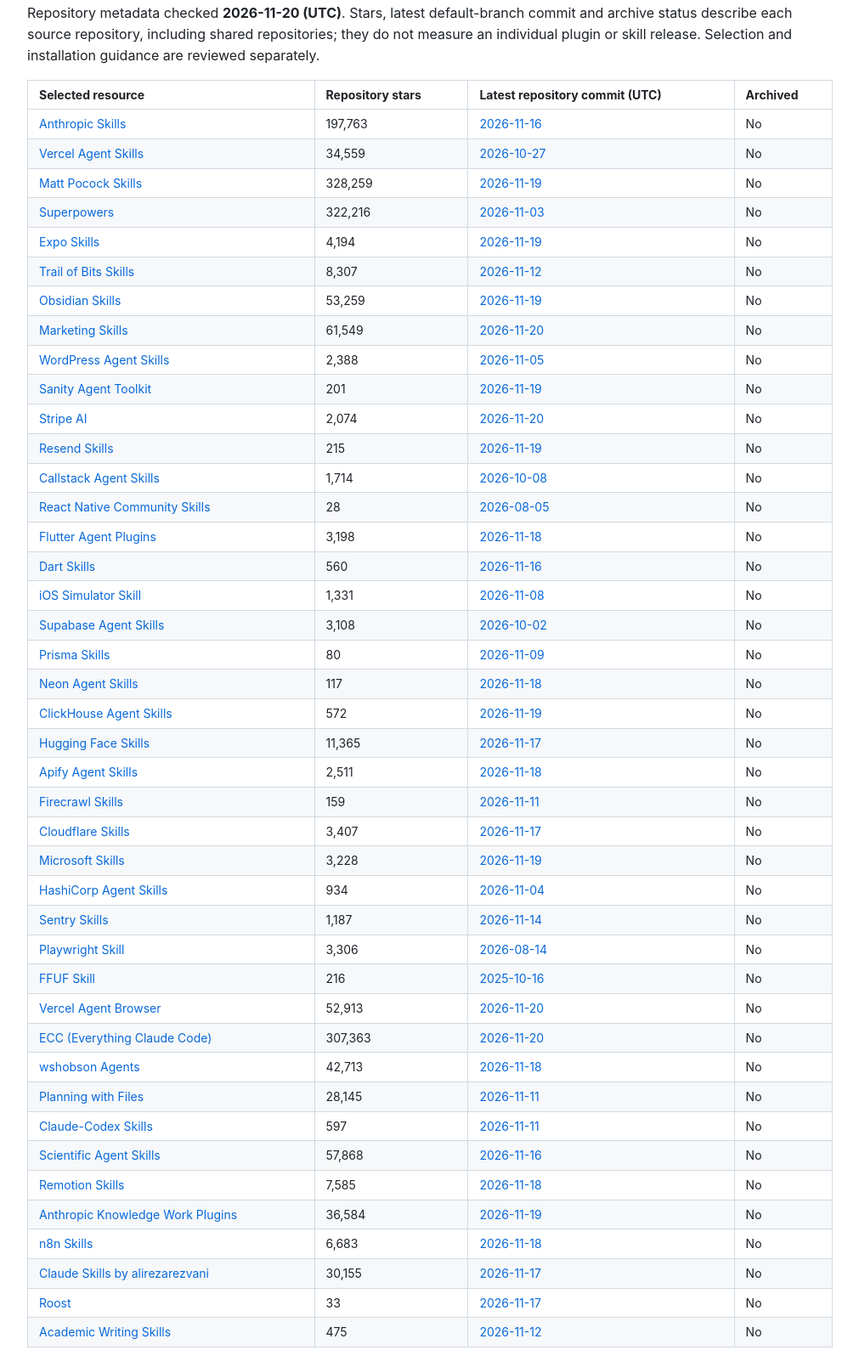
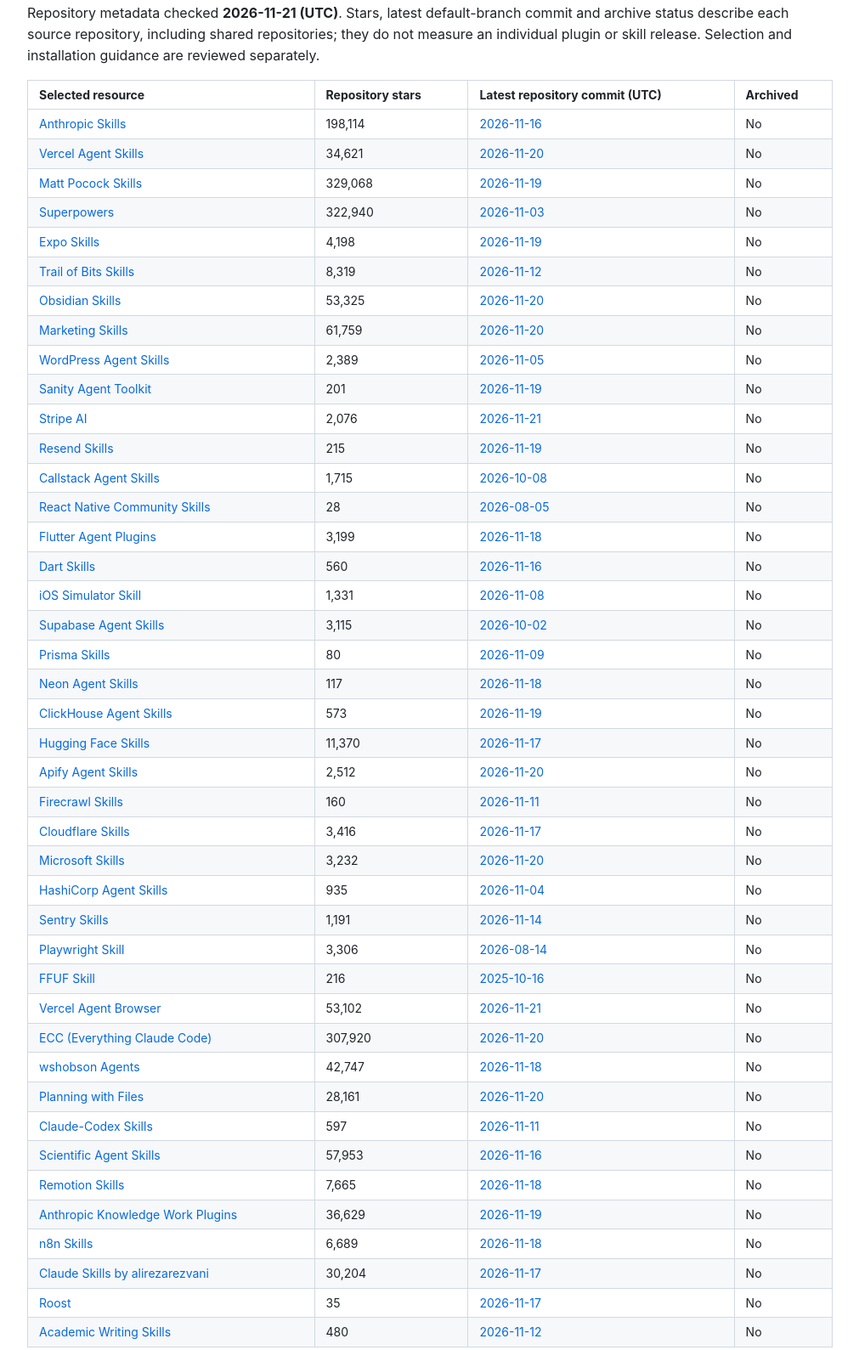
Before and after one commit to gbouslov/best-claude-code-skills, a plain HTML site: page docs/index.html in a window 1280 px wide. Shown: the part 9090-10679 px from the top of the page at 85% size, without its empty margins (134-1145 px from the left). Drawn offline with Linux system fonts and the light colour scheme.

Commit message:
Refresh public repository activity and README site

```diff
--- a/docs/index.html
+++ b/docs/index.html
@@ -563,7 +563,7 @@ running deployment commands.</pre></div>
 <p dir="auto">Source review dates above describe editorial checks of upstream scope and setup. The table below tracks repository metadata; a commit can change any file and does not establish when a particular skill changed.</p>
 
 <h2 dir="auto" id="repository-activity">Repository activity</h2>
-<p dir="auto">Repository metadata checked <strong>2026-11-20 (UTC)</strong>. Stars, latest default-branch commit and archive status describe each source repository, including shared repositories; they do not measure an individual plugin or skill release. Selection and installation guidance are reviewed separately.</p>
+<p dir="auto">Repository metadata checked <strong>2026-11-21 (UTC)</strong>. Stars, latest default-branch commit and archive status describe each source repository, including shared repositories; they do not measure an individual plugin or skill release. Selection and installation guidance are reviewed separately.</p>
 <markdown-accessiblity-table><div class="table-wrap"><table role="table">
 <thead>
 <tr>
@@ -576,55 +576,55 @@ running deployment commands.</pre></div>
 <tbody>
 <tr>
 <td><a href="https://github.com/anthropics/skills">Anthropic Skills</a></td>
-<td align="right">197,763</td>
+<td align="right">198,114</td>
 <td><a href="https://github.com/anthropics/skills/commit/e4bb5d960d87126ff3b3a8af1a104b7db67560ba">2026-11-16</a></td>
 <td>No</td>
 </tr>
 <tr>
 <td><a href="https://github.com/vercel-labs/agent-skills">Vercel Agent Skills</a></td>
-<td align="right">34,559</td>
-<td><a href="https://github.com/vercel-labs/agent-skills/commit/1a2c79d4e6c4a2283dc2c614b6538cbe1ed5ca62">2026-10-27</a></td>
+<td align="right">34,621</td>
+<td><a href="https://github.com/vercel-labs/agent-skills/commit/5a37a6329fbad3666c3207392a6a7c0110e92efb">2026-11-20</a></td>
 <td>No</td>
 </tr>
 <tr>
 <td><a href="https://github.com/mattpocock/skills">Matt Pocock Skills</a></td>
-<td align="right">328,259</td>
+<td align="right">329,068</td>
 <td><a href="https://github.com/mattpocock/skills/commit/abeeaf95660ba9e8b7c753eb38f441ca707a8823">2026-11-19</a></td>
 <td>No</td>
 </tr>
 <tr>
 <td><a href="https://github.com/obra/superpowers">Superpowers</a></td>
-<td align="right">322,216</td>
+<td align="right">322,940</td>
 <td><a href="https://github.com/obra/superpowers/commit/22f0b463e7a5e579904dd6211a520321035526f7">2026-11-03</a></td>
 <td>No</td>
 </tr>
 <tr>
 <td><a href="https://github.com/expo/skills">Expo Skills</a></td>
-<td align="right">4,194</td>
+<td align="right">4,198</td>
 <td><a href="https://github.com/expo/skills/commit/88d9bd79f3fa8452a778fbac65bae162c0b32ce4">2026-11-19</a></td>
 <td>No</td>
 </tr>
 <tr>
 <td><a href="https://github.com/trailofbits/skills">Trail of Bits Skills</a></td>
-<td align="right">8,307</td>
+<td align="right">8,319</td>
 <td><a href="https://github.com/trailofbits/skills/commit/149d7b21f4067765b82e67029730b42d228ef4b4">2026-11-12</a></td>
 <td>No</td>
 </tr>
 <tr>
 <td><a href="https://github.com/obsidianmd/obsidian-skills">Obsidian Skills</a></td>
-<td align="right">53,259</td>
-<td><a href="https://github.com/obsidianmd/obsidian-skills/commit/462a27fa456e43a68bd645fef457217326bfd369">2026-11-19</a></td>
+<td align="right">53,325</td>
+<td><a href="https://github.com/obsidianmd/obsidian-skills/commit/b110b2f8e9eb1f287892f937050dfd40af862cbb">2026-11-20</a></td>
 <td>No</td>
 </tr>
 <tr>
 <td><a href="https://github.com/coreyhaines31/marketingskills">Marketing Skills</a></td>
-<td align="right">61,549</td>
+<td align="right">61,759</td>
 <td><a href="https://github.com/coreyhaines31/marketingskills/commit/5b2b400eec1e7e1cec76245a715d0b0d4fd2a9c1">2026-11-20</a></td>
 <td>No</td>
 </tr>
 <tr>
 <td><a href="https://github.com/WordPress/agent-skills">WordPress Agent Skills</a></td>
-<td align="right">2,388</td>
+<td align="right">2,389</td>
 <td><a href="https://github.com/WordPress/agent-skills/commit/7374e6f1c913b3b02b25465d266d9c0e0a04fc96">2026-11-05</a></td>
 <td>No</td>
 </tr>
@@ -636,8 +636,8 @@ running deployment commands.</pre></div>
 </tr>
 <tr>
 <td><a href="https://github.com/stripe/ai">Stripe AI</a></td>
-<td align="right">2,074</td>
-<td><a href="https://github.com/stripe/ai/commit/119bc4a8de4eb4370db1f5838275bc9e7a0d8e4a">2026-11-20</a></td>
+<td align="right">2,076</td>
+<td><a href="https://github.com/stripe/ai/commit/1bb486909cc36ce608181c2af62c4716ba9cd7c7">2026-11-21</a></td>
 <td>No</td>
 </tr>
 <tr>
@@ -648,7 +648,7 @@ running deployment commands.</pre></div>
 </tr>
 <tr>
 <td><a href="https://github.com/callstackincubator/agent-skills">Callstack Agent Skills</a></td>
-<td align="right">1,714</td>
+<td align="right">1,715</td>
 <td><a href="https://github.com/callstackincubator/agent-skills/commit/59e9d17446a248b21d86f078fcd0bd2d36db1ca4">2026-10-08</a></td>
 <td>No</td>
 </tr>
@@ -660,7 +660,7 @@ running deployment commands.</pre></div>
 </tr>
 <tr>
 <td><a href="https://github.com/flutter/agent-plugins">Flutter Agent Plugins</a></td>
-<td align="right">3,198</td>
+<td align="right">3,199</td>
 <td><a href="https://github.com/flutter/agent-plugins/commit/ff6d472ee66dbed566c4500edee460c94fde0a02">2026-11-18</a></td>
 <td>No</td>
 </tr>
@@ -678,7 +678,7 @@ running deployment commands.</pre></div>
 </tr>
 <tr>
 <td><a href="https://github.com/supabase/agent-skills">Supabase Agent Skills</a></td>
-<td align="right">3,108</td>
+<td align="right">3,115</td>
 <td><a href="https://github.com/supabase/agent-skills/commit/c9be0e931b7930f7d02126d04774d904c381e7d7">2026-10-02</a></td>
 <td>No</td>
 </tr>
@@ -696,49 +696,49 @@ running deployment commands.</pre></div>
 </tr>
 <tr>
 <td><a href="https://github.com/ClickHouse/agent-skills">ClickHouse Agent Skills</a></td>
-<td align="right">572</td>
+<td align="right">573</td>
 <td><a href="https://github.com/ClickHouse/agent-skills/commit/1008fd74c0912e2f4819d52324af8a2fac2b74c1">2026-11-19</a></td>
 <td>No</td>
 </tr>
 <tr>
 <td><a href="https://github.com/huggingface/skills">Hugging Face Skills</a></td>
-<td align="right">11,365</td>
+<td align="right">11,370</td>
 <td><a href="https://github.com/huggingface/skills/commit/5291c2b9365e06b175dc04817610c778623f4836">2026-11-17</a></td>
 <td>No</td>
 </tr>
 <tr>
 <td><a href="https://github.com/apify/agent-skills">Apify Agent Skills</a></td>
-<td align="right">2,511</td>
-<td><a href="https://github.com/apify/agent-skills/commit/410c3bf12cc186a04542edb5e2879845565b9606">2026-11-18</a></td>
+<td align="right">2,512</td>
+<td><a href="https://github.com/apify/agent-skills/commit/190fc192e83ac229312461e69b727bbd5aa2147e">2026-11-20</a></td>
 <td>No</td>
 </tr>
 <tr>
 <td><a href="https://github.com/firecrawl/skills">Firecrawl Skills</a></td>
-<td align="right">159</td>
+<td align="right">160</td>
 <td><a href="https://github.com/firecrawl/skills/commit/1d4b0728d0f448cafef2eb8370c907fde7cb6f42">2026-11-11</a></td>
 <td>No</td>
 </tr>
 <tr>
 <td><a href="https://github.com/cloudflare/skills">Cloudflare Skills</a></td>
-<td align="right">3,407</td>
+<td align="right">3,416</td>
 <td><a href="https://github.com/cloudflare/skills/commit/5108325ecceabc899c761e07aa617b09c02445ee">2026-11-17</a></td>
 <td>No</td>
 </tr>
 <tr>
 <td><a href="https://github.com/microsoft/skills">Microsoft Skills</a></td>
-<td align="right">3,228</td>
-<td><a href="https://github.com/microsoft/skills/commit/0d60658e34d07c05a5cd0514d3e64ccd653e8539">2026-11-19</a></td>
+<td align="right">3,232</td>
+<td><a href="https://github.com/microsoft/skills/commit/47eb3888eb42aef074fcb617931bf6e5934e45d9">2026-11-20</a></td>
 <td>No</td>
 </tr>
 <tr>
 <td><a href="https://github.com/hashicorp/agent-skills">HashiCorp Agent Skills</a></td>
-<td align="right">934</td>
+<td align="right">935</td>
 <td><a href="https://github.com/hashicorp/agent-skills/commit/5e30fa5c867ba6777c37e4206babfd08049c396f">2026-11-04</a></td>
 <td>No</td>
 </tr>
 <tr>
 <td><a href="https://github.com/getsentry/skills">Sentry Skills</a></td>
-<td align="right">1,187</td>
+<td align="right">1,191</td>
 <td><a href="https://github.com/getsentry/skills/commit/a582c51ee29d0f35e6ac321340796f77d43da733">2026-11-14</a></td>
 <td>No</td>
 </tr>
@@ -756,26 +756,26 @@ running deployment commands.</pre></div>
 </tr>
 <tr>
 <td><a href="https://github.com/vercel-labs/agent-browser">Vercel Agent Browser</a></td>
-<td align="right">52,913</td>
-<td><a href="https://github.com/vercel-labs/agent-browser/commit/4b3ffa75deb59b7564c6aafbe60dc0b60b98c15a">2026-11-20</a></td>
+<td align="right">53,102</td>
+<td><a href="https://github.com/vercel-labs/agent-browser/commit/45d8c11ddc1289dc0644da483f3d3825e5bd3f15">2026-11-21</a></td>
 <td>No</td>
 </tr>
 <tr>
 <td><a href="https://github.com/affaan-m/ECC">ECC (Everything Claude Code)</a></td>
-<td align="right">307,363</td>
+<td align="right">307,920</td>
 <td><a href="https://github.com/affaan-m/ECC/commit/4adeee6732a12d1540f49a4d50a38ce8c97f9a53">2026-11-20</a></td>
 <td>No</td>
 </tr>
 <tr>
 <td><a href="https://github.com/wshobson/agents">wshobson Agents</a></td>
-<td align="right">42,713</td>
+<td align="right">42,747</td>
 <td><a href="https://github.com/wshobson/agents/commit/42203085cfc5736204bf0f6d436dff7e1da0bf3f">2026-11-18</a></td>
 <td>No</td>
 </tr>
 <tr>
 <td><a href="https://github.com/OthmanAdi/planning-with-files">Planning with Files</a></td>
-<td align="right">28,145</td>
-<td><a href="https://github.com/OthmanAdi/planning-with-files/commit/51bf62def62d1cb317d37936929b4ef97cf862c3">2026-11-11</a></td>
+<td align="right">28,161</td>
+<td><a href="https://github.com/OthmanAdi/planning-with-files/commit/c37abd73ff25f309a7b1b5991ef2149d5858bc49">2026-11-20</a></td>
 <td>No</td>
 </tr>
 <tr>
@@ -786,43 +786,43 @@ running deployment commands.</pre></div>
 </tr>
 <tr>
 <td><a href="https://github.com/K-Dense-AI/scientific-agent-skills">Scientific Agent Skills</a></td>
-<td align="right">57,868</td>
+<td align="right">57,953</td>
 <td><a href="https://github.com/K-Dense-AI/scientific-agent-skills/commit/ec59a29a03d5c40f73ab40878df04860bc00e876">2026-11-16</a></td>
 <td>No</td>
 </tr>
 <tr>
 <td><a href="https://github.com/remotion-dev/skills">Remotion Skills</a></td>
-<td align="right">7,585</td>
+<td align="right">7,665</td>
 <td><a href="https://github.com/remotion-dev/skills/commit/6f55706d1069e512430582ad86e4e57dc07afe1b">2026-11-18</a></td>
 <td>No</td>
 </tr>
 <tr>
 <td><a href="https://github.com/anthropics/knowledge-work-plugins">Anthropic Knowledge Work Plugins</a></td>
-<td align="right">36,584</td>
+<td align="right">36,629</td>
 <td><a href="https://github.com/anthropics/knowledge-work-plugins/commit/0e0fcacddcc892eb92a1b7873ff9d68159c47571">2026-11-19</a></td>
 <td>No</td>
 </tr>
 <tr>
 <td><a href="https://github.com/czlonkowski/n8n-skills">n8n Skills</a></td>
-<td align="right">6,683</td>
+<td align="right">6,689</td>
 <td><a href="https://github.com/czlonkowski/n8n-skills/commit/ecdeca6f760b56bb1b11c0a7c961f11b69cb87d5">2026-11-18</a></td>
 <td>No</td>
 </tr>
 <tr>
 <td><a href="https://github.com/alirezarezvani/claude-skills">Claude Skills by alirezarezvani</a></td>
-<td align="right">30,155</td>
+<td align="right">30,204</td>
 <td><a href="https://github.com/alirezarezvani/claude-skills/commit/f8593c4941210a621a6629ce1da9e07897976d5f">2026-11-17</a></td>
 <td>No</td>
 </tr>
 <tr>
 <td><a href="https://github.com/Beakpoint-Insights/roost">Roost</a></td>
-<td align="right">33</td>
+<td align="right">35</td>
 <td><a href="https://github.com/Beakpoint-Insights/roost/commit/9567828d5c3bb7bcbcc0e9738052be52ca36b4ae">2026-11-17</a></td>
 <td>No</td>
 </tr>
 <tr>
 <td><a href="https://github.com/WenyuChiou/academic-writing-skills">Academic Writing Skills</a></td>
-<td align="right">475</td>
+<td align="right">480</td>
 <td><a href="https://github.com/WenyuChiou/academic-writing-skills/commit/70e6d20921160fcf541bc4137ec4f6ca2875a069">2026-11-12</a></td>
 <td>No</td>
 </tr>
```
Also changed, not shown: 1 other file.
